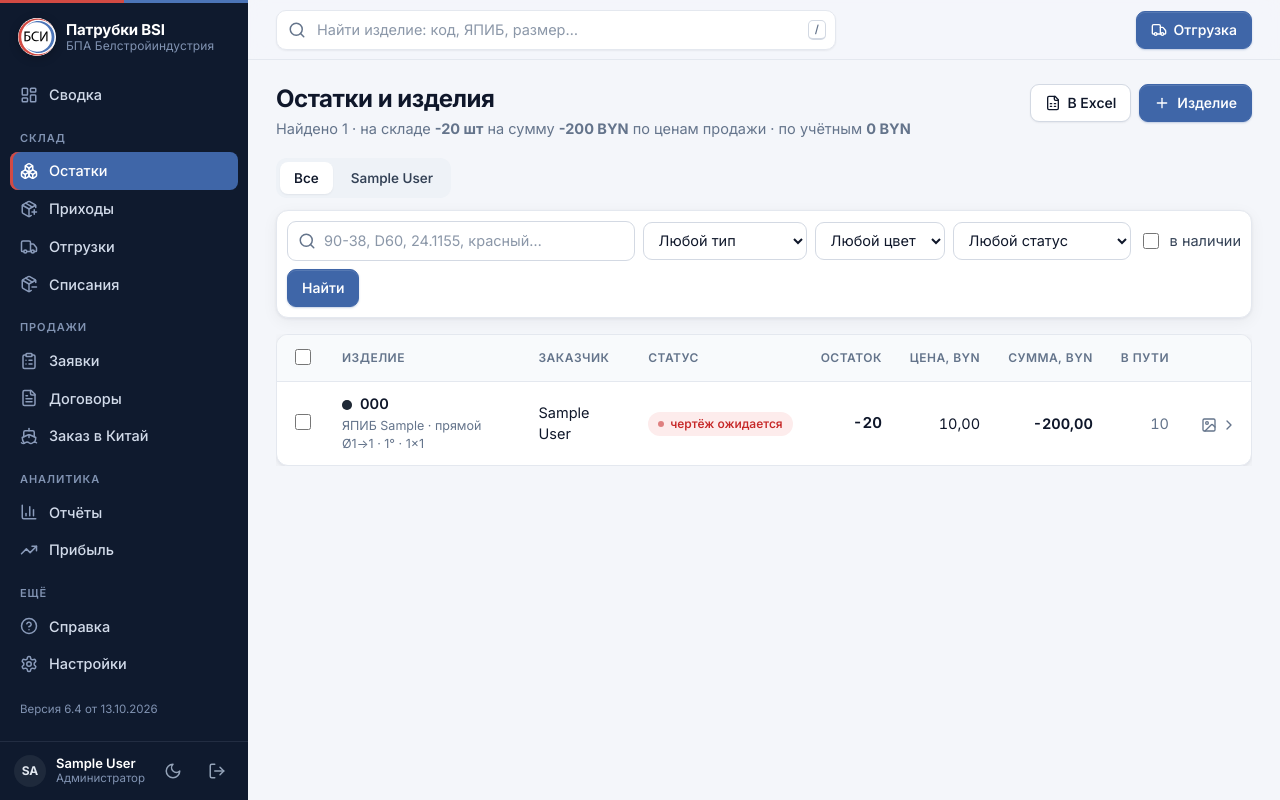
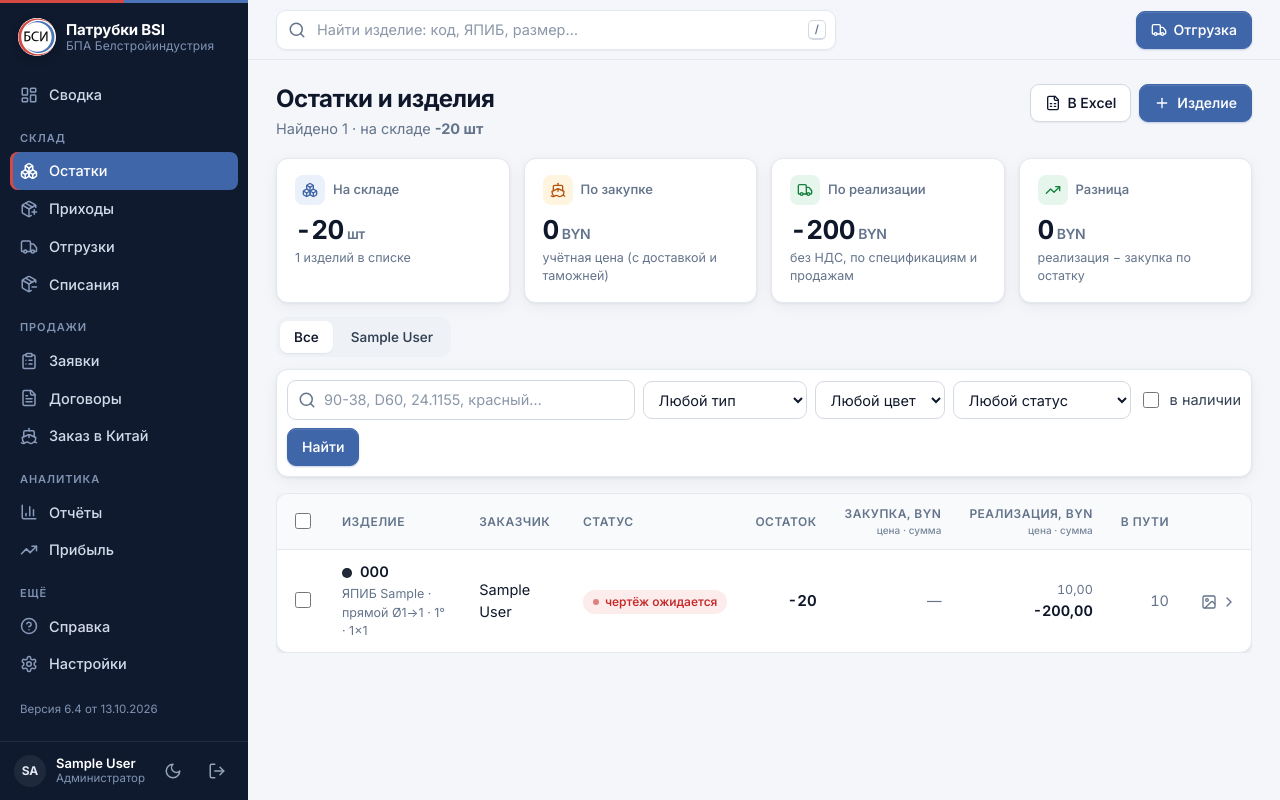
Before and after one commit to UladzimirKhilko/silicone-hoses, a Django app: page /products/ in a window 1280 px wide. Run offline with Django 5.2, Linux system fonts and the light colour scheme; a user stored in the database is signed in; tables that the repository leaves empty hold one stand-in row (values such as "Sample post").

Commit message:
Stock list: purchase price and amount next to sale price and amount
Work in progress, paused at the user's request. Purchase = accounting
price BYN for the manager role, factory price CNY for others; totals on
top; same columns in the Excel export.

Co-Authored-By: Claude Opus 5.5 <noreply@anthropic.com>
Claude-Session: https://claude.ai/code/session_01MqfteMAGF7kq1vu4q7miFK

```diff
--- a/catalog/views.py
+++ b/catalog/views.py
@@ -39,13 +39,17 @@ def product_list(request):
     balances = batch_balances(ids)
     have, transit = on_hand(ids, balances), in_transit(ids)
     prices = sales_services.sale_prices((p.pk, p.customer_id) for p in products)
+    costs = pricing.can_see_costs(request.user)
+    purchase, currency = pricing.purchase_figures(balances, ids, costs)
     for p in products:
         p.on_hand, p.in_transit = have.get(p.pk, 0), transit.get(p.pk, 0)
         p.price, p.price_source = prices[p.pk, p.customer_id]
         p.stock_amount = p.on_hand * p.price if p.price is not None and p.on_hand else None
+        p.buy_price, p.buy_amount = purchase.get(p.pk, (None, None))
+        p.margin_amount = p.stock_amount - p.buy_amount if costs and p.stock_amount and p.buy_amount else None
     if request.GET.get("in_stock"):
         products = [p for p in products if p.on_hand > 0]
-    value = pricing.stock_value(balances) if pricing.can_see_costs(request.user) else None
+    value = pricing.stock_value(balances) if costs else None
     return render(
         request,
         "catalog/product_list.html",
@@ -53,6 +57,9 @@ def product_list(request):
             "products": products,
             "total_on_hand": sum(p.on_hand for p in products),
             "total_amount": sum((p.stock_amount or 0) for p in products),
+            "total_buy": sum((p.buy_amount or 0) for p in products),
+            "buy_currency": currency,
+            "total_margin": sum((p.margin_amount or 0) for p in products) if costs else None,
             "no_price_qty": sum(p.on_hand for p in products if p.on_hand and p.price is None),
             "stock_value": value[1] if value else None,
             "stock_value_missing": value[2] if value else 0,
--- a/reports/tests.py
+++ b/reports/tests.py
@@ -178,4 +178,4 @@ def test_stock_list_price_and_amount(client_in, mtz, product):
     assert resp.context["total_amount"] == Decimal("630.00")
     ws = _sheet(client_in.get(reverse("stock:stock_export")))
     row = next(r for r in ws.iter_rows(min_row=2, values_only=True) if r[0] == product.code)
-    assert row[6:10] == (90, 7.0, 630.0, "последняя продажа")
+    assert row[6] == 90 and row[9:12] == (7.0, 630.0, "последняя продажа")  # реализация; закупка — колонки 8–9
--- a/static/css/app.css
+++ b/static/css/app.css
@@ -501,3 +501,8 @@ tr.sub-row td.code { font-weight: 500; padding-left: 28px; }
 .login-form .brand-logo { width: 56px; height: 56px; }
 .dash-grid > *, .stack > *, .stack > .card, .report-grid > * { min-width: 0; }
 .chart-scroll { max-width: 100%; }
+.th-sub { font-size: 10px; font-weight: 500; text-transform: none; letter-spacing: 0; color: var(--muted); opacity: .85; }
+.money-cell .unit { display: block; color: var(--muted); font-size: 12.5px; }
+.money-cell b { display: block; font-weight: 650; }
+.stock-kpis { margin-bottom: 14px; }
+@media (max-width: 760px) { .money-cell .unit, .money-cell b { display: inline; } .money-cell .unit::after { content: " · "; } }
--- a/stock/pricing.py
+++ b/stock/pricing.py
@@ -179,3 +179,29 @@ def product_prices(product, balances):
             "left": balances.get((product.pk, line.batch_id), 0) if line.batch.status == Batch.Status.RECEIVED else None,
         })
     return rows
+
+
+# --- Закупка по остатку (для «Остатков») ---
+
+def purchase_figures(balances, product_ids, costs):
+    """{product_id: (цена за шт, сумма остатка)} и валюта.
+
+    Руководителю — учётная цена BYN (средняя по партиям, где лежит остаток; у партии без своей
+    учётной цены — последняя известная по изделию). Остальным — последняя цена завода, CNY.
+    """
+    have = defaultdict(int)
+    for (product_id, _), qty in balances.items():
+        if qty > 0:
+            have[product_id] += qty
+    result = {}
+    if costs:
+        by_product, _, _ = stock_value(balances)
+        for product_id, amount in by_product.items():
+            if have[product_id]:
+                result[product_id] = (money(amount / have[product_id]), money(amount))
+        return result, "BYN"
+    from sales.china import last_factory_prices
+
+    for product_id, price in last_factory_prices(list(product_ids)).items():
+        result[product_id] = (price, money(price * have[product_id]) if have[product_id] else None)
+    return result, "CNY"
--- a/templates/catalog/product_list.html
+++ b/templates/catalog/product_list.html
@@ -4,12 +4,26 @@
 <div class="head">
   <div>
     <h1>Остатки и изделия</h1>
-    <p class="muted">Найдено {{ products|length }} · на складе <b>{{ total_on_hand|money:0 }} шт</b> на сумму <b>{{ total_amount|money:0 }} BYN</b> по ценам продажи{% if no_price_qty %} <span title="Нет спецификации и прошлых продаж — не вошли в сумму">(без цены {{ no_price_qty|money:0 }} шт)</span>{% endif %}{% if can_see_costs and stock_value is not None %} · по учётным <b>{{ stock_value|money:0 }} BYN</b>{% if stock_value_missing %} <span title="Остаток без учётной цены — не вошёл в сумму">(без цены {{ stock_value_missing }} шт)</span>{% endif %}{% endif %}</p>
+    <p class="muted">Найдено {{ products|length }} · на складе <b>{{ total_on_hand|money:0 }} шт</b>{% if no_price_qty %} · <span title="Нет спецификации и прошлых продаж — не вошли в сумму реализации">без цены реализации {{ no_price_qty|money:0 }} шт</span>{% endif %}</p>
   </div>
   <div class="actions">
     <a class="btn" href="{% url 'stock:stock_export' %}?{{ request.GET.urlencode }}">{% icon "file-spreadsheet" %}В Excel</a>
     <a class="btn primary" href="{% url 'catalog:product_create' %}">{% icon "plus" %}Изделие</a>
   </div>
+</div>
+
+<div class="kpis stock-kpis">
+  <div class="kpi"><div class="kpi-label"><span class="kpi-icon">{% icon "boxes" %}</span>На складе</div>
+    <div class="kpi-value">{{ total_on_hand|money:0 }}<small>шт</small></div><div class="kpi-sub">{{ products|length }} изделий в списке</div></div>
+  <div class="kpi"><div class="kpi-label"><span class="kpi-icon warn">{% icon "ship" %}</span>По закупке</div>
+    <div class="kpi-value">{{ total_buy|money:0 }}<small>{{ buy_currency }}</small></div>
+    <div class="kpi-sub">{% if buy_currency == "BYN" %}учётная цена (с доставкой и таможней){% else %}цена завода{% endif %}</div></div>
+  <div class="kpi"><div class="kpi-label"><span class="kpi-icon ok">{% icon "truck" %}</span>По реализации</div>
+    <div class="kpi-value">{{ total_amount|money:0 }}<small>BYN</small></div><div class="kpi-sub">без НДС, по спецификациям и продажам</div></div>
+  {% if total_margin is not None %}
+  <div class="kpi"><div class="kpi-label"><span class="kpi-icon ok">{% icon "trending-up" %}</span>Разница</div>
+    <div class="kpi-value">{{ total_margin|money:0 }}<small>BYN</small></div><div class="kpi-sub">реализация − закупка по остатку</div></div>
+  {% endif %}
 </div>
 
 <nav class="segments">
@@ -36,7 +50,7 @@
   </div>
   <div class="table-wrap">
   <table class="products product-table">
-    <thead><tr><th class="check-col"><input type="checkbox" data-check-all aria-label="Выбрать все"></th><th>Изделие</th><th>Заказчик</th><th>Статус</th><th class="num">Остаток</th><th class="num">Цена, BYN</th><th class="num">Сумма, BYN</th><th class="num">В пути</th><th></th></tr></thead>
+    <thead><tr><th class="check-col"><input type="checkbox" data-check-all aria-label="Выбрать все"></th><th>Изделие</th><th>Заказчик</th><th>Статус</th><th class="num">Остаток</th><th class="num">Закупка, {{ buy_currency }}<div class="th-sub">цена · сумма</div></th><th class="num">Реализация, BYN<div class="th-sub">цена · сумма</div></th><th class="num">В пути</th><th></th></tr></thead>
     <tbody>
     {% for p in products %}
       <tr data-href="{{ p.get_absolute_url }}">
@@ -46,13 +60,13 @@
         <td data-label="Заказчик">{{ p.customer|default:"—" }}</td>
         <td data-label="Статус"><span class="badge badge-{{ p.status }}">{{ p.get_status_display }}</span></td>
         <td data-label="Остаток" class="num stock-cell {% if p.on_hand %}strong{% else %}muted{% endif %}">{{ p.on_hand|money:0 }}</td>
-        <td data-label="Цена" class="num" {% if p.price_source %}title="{{ p.price_source }}"{% endif %}>{{ p.price|money }}</td>
-        <td data-label="Сумма" class="num {% if p.stock_amount %}strong{% else %}muted{% endif %}">{% if p.stock_amount %}{{ p.stock_amount|money }}{% else %}—{% endif %}</td>
+        <td data-label="Закупка" class="num money-cell">{% if p.buy_price is not None %}<span class="unit">{% if buy_currency == "CNY" %}{{ p.buy_price|price }}{% else %}{{ p.buy_price|money }}{% endif %}</span>{% if p.buy_amount %}<b>{{ p.buy_amount|money }}</b>{% endif %}{% else %}<span class="muted">—</span>{% endif %}</td>
+        <td data-label="Реализация" class="num money-cell" {% if p.price_source %}title="Цена: {{ p.price_source }}"{% endif %}>{% if p.price is not None %}<span class="unit">{{ p.price|money }}</span>{% if p.stock_amount %}<b>{{ p.stock_amount|money }}</b>{% endif %}{% else %}<span class="muted">—</span>{% endif %}</td>
         <td data-label="В пути" class="num muted">{% if p.in_transit %}{{ p.in_transit|money:0 }}{% else %}—{% endif %}</td>
         <td class="row-end">{% with d=p.drawing_files.all %}{% if d %}<span title="Есть чертёж">{% icon "image" "muted" %}</span>{% endif %}{% endwith %}{% icon "chevron-right" "muted" %}</td>
       </tr>
     {% empty %}
-      <tr><td colspan="9" class="empty">Ничего не найдено.</td></tr>
+      <tr><td colspan="8" class="empty">Ничего не найдено.</td></tr>
     {% endfor %}
     </tbody>
   </table>
```
Also changed, not shown: stock/views.py (+11 -8 lines).
